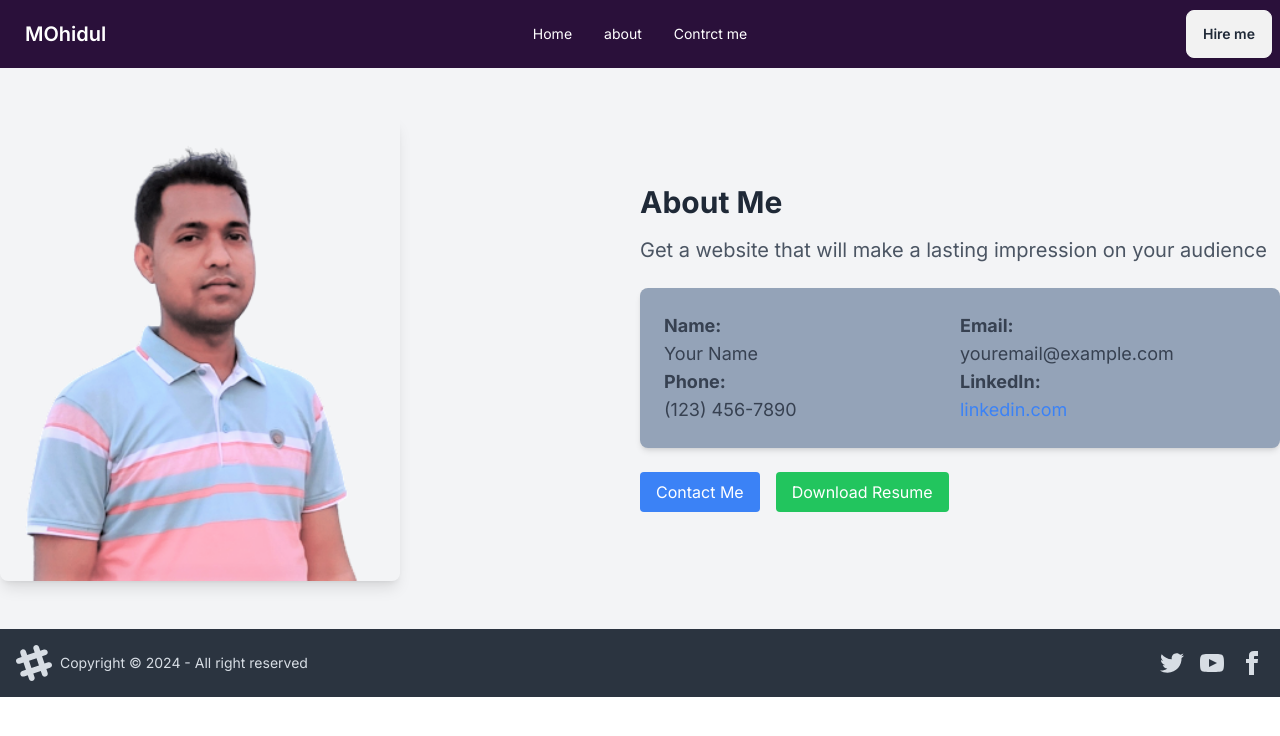
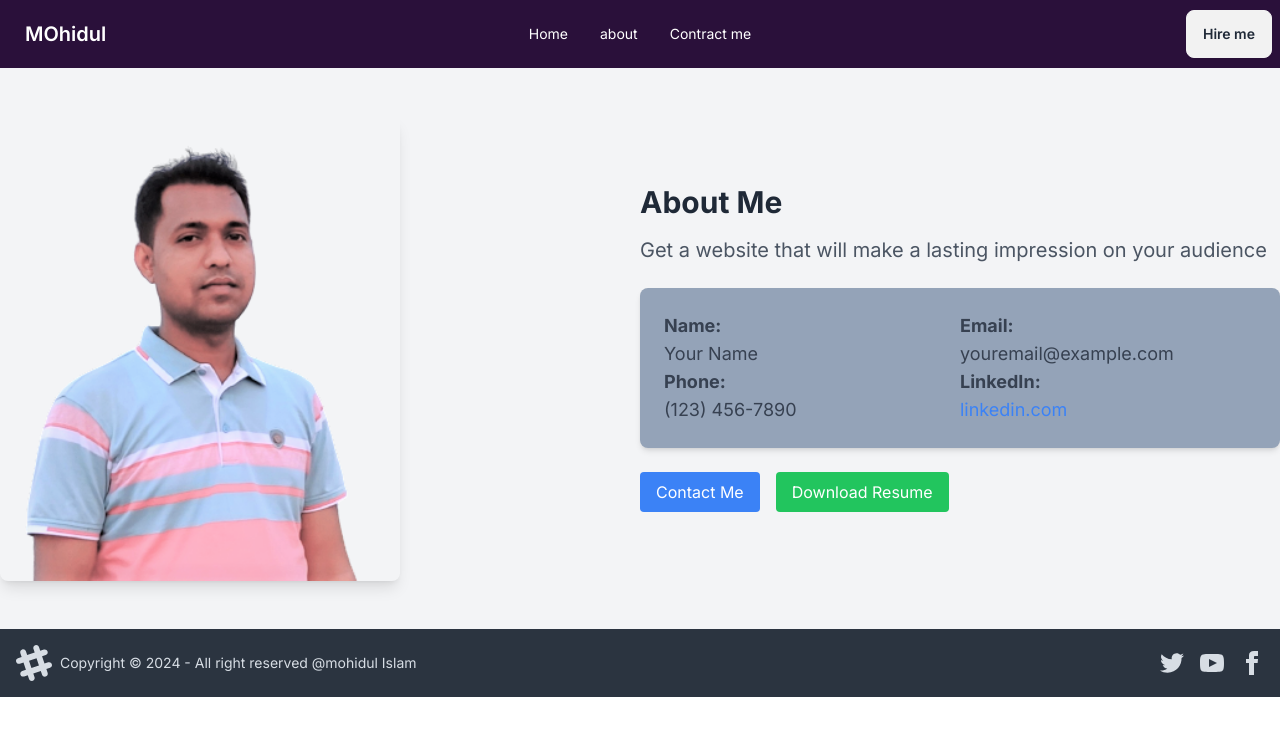
Before and after one commit to sobujhasan1000/mohidul-protfolio, a Next.js app: page /about in a window 1280 px wide. Shown: the top 736 px of the page. Built offline with nearby package versions, Linux system fonts and the light colour scheme.

Commit message:
ts errro solve

```diff
--- a/src/components/Footer/Footer.tsx
+++ b/src/components/Footer/Footer.tsx
@@ -1,3 +1,5 @@
+import Link from "next/link";
+
 const Footer = () => {
   return (
     <div>
@@ -14,10 +16,10 @@ const Footer = () => {
           >
             <path d="M22.672 15.226l-2.432.811.841 2.515c.33 1.019-.209 2.127-1.23 2.456-1.15.325-2.148-.321-2.463-1.226l-.84-2.518-5.013 1.677.84 2.517c.391 1.203-.434 2.542-1.831 2.542-.88 0-1.601-.564-1.86-1.314l-.842-2.516-2.431.809c-1.135.328-2.145-.317-2.463-1.229-.329-1.018.211-2.127 1.231-2.456l2.432-.809-1.621-4.823-2.432.808c-1.355.384-2.558-.59-2.558-1.839 0-.817.509-1.582 1.327-1.846l2.433-.809-.842-2.515c-.33-1.02.211-2.129 1.232-2.458 1.02-.329 2.13.209 2.461 1.229l.842 2.515 5.011-1.677-.839-2.517c-.403-1.238.484-2.553 1.843-2.553.819 0 1.585.509 1.85 1.326l.841 2.517 2.431-.81c1.02-.33 2.131.211 2.461 1.229.332 1.018-.21 2.126-1.23 2.456l-2.433.809 1.622 4.823 2.433-.809c1.242-.401 2.557.484 2.557 1.838 0 .819-.51 1.583-1.328 1.847m-8.992-6.428l-5.01 1.675 1.619 4.828 5.011-1.674-1.62-4.829z"></path>
           </svg>
-          <p>Copyright © 2024 - All right reserved</p>
+          <p>Copyright © 2024 - All right reserved @mohidul Islam</p>
         </aside>
         <nav className="grid-flow-col gap-4 md:place-self-center md:justify-self-end">
-          <a>
+          <Link href="https://www.linkedin.com/in/mohidul-is/">
             <svg
               xmlns="http://www.w3.org/2000/svg"
               width="24"
@@ -27,8 +29,8 @@ const Footer = () => {
             >
               <path d="M24 4.557c-.883.392-1.832.656-2.828.775 1.017-.609 1.798-1.574 2.165-2.724-.951.564-2.005.974-3.127 1.195-.897-.957-2.178-1.555-3.594-1.555-3.179 0-5.515 2.966-4.797 6.045-4.091-.205-7.719-2.165-10.148-5.144-1.29 2.213-.669 5.108 1.523 6.574-.806-.026-1.566-.247-2.229-.616-.054 2.281 1.581 4.415 3.949 4.89-.693.188-1.452.232-2.224.084.626 1.956 2.444 3.379 4.6 3.419-2.07 1.623-4.678 2.348-7.29 2.04 2.179 1.397 4.768 2.212 7.548 2.212 9.142 0 14.307-7.721 13.995-14.646.962-.695 1.797-1.562 2.457-2.549z"></path>
             </svg>
-          </a>
-          <a>
+          </Link>
+          <Link href="https://www.youtube.com/@JhankarMahbub">
             <svg
               xmlns="http://www.w3.org/2000/svg"
               width="24"
@@ -38,8 +40,8 @@ const Footer = () => {
             >
               <path d="M19.615 3.184c-3.604-.246-11.631-.245-15.23 0-3.897.266-4.356 2.62-4.385 8.816.029 6.185.484 8.549 4.385 8.816 3.6.245 11.626.246 15.23 0 3.897-.266 4.356-2.62 4.385-8.816-.029-6.185-.484-8.549-4.385-8.816zm-10.615 12.816v-8l8 3.993-8 4.007z"></path>
             </svg>
-          </a>
-          <a>
+          </Link>
+          <Link href="https://www.facebook.com/mdmohidulislam8">
             <svg
               xmlns="http://www.w3.org/2000/svg"
               width="24"
@@ -49,7 +51,7 @@ const Footer = () => {
             >
               <path d="M9 8h-3v4h3v12h5v-12h3.642l.358-4h-4v-1.667c0-.955.192-1.333 1.115-1.333h2.885v-5h-3.808c-3.596 0-5.192 1.583-5.192 4.615v3.385z"></path>
             </svg>
-          </a>
+          </Link>
         </nav>
       </footer>
     </div>
--- a/src/components/shared/Navbar.tsx
+++ b/src/components/shared/Navbar.tsx
@@ -48,7 +48,7 @@ const Navbar = () => {
               <Link href="/about">about</Link>
             </li>
             <li>
-              <Link href="/contractMe">Contrct me</Link>
+              <Link href="/contractMe">Contract me</Link>
             </li>
           </ul>
         </div>
```
